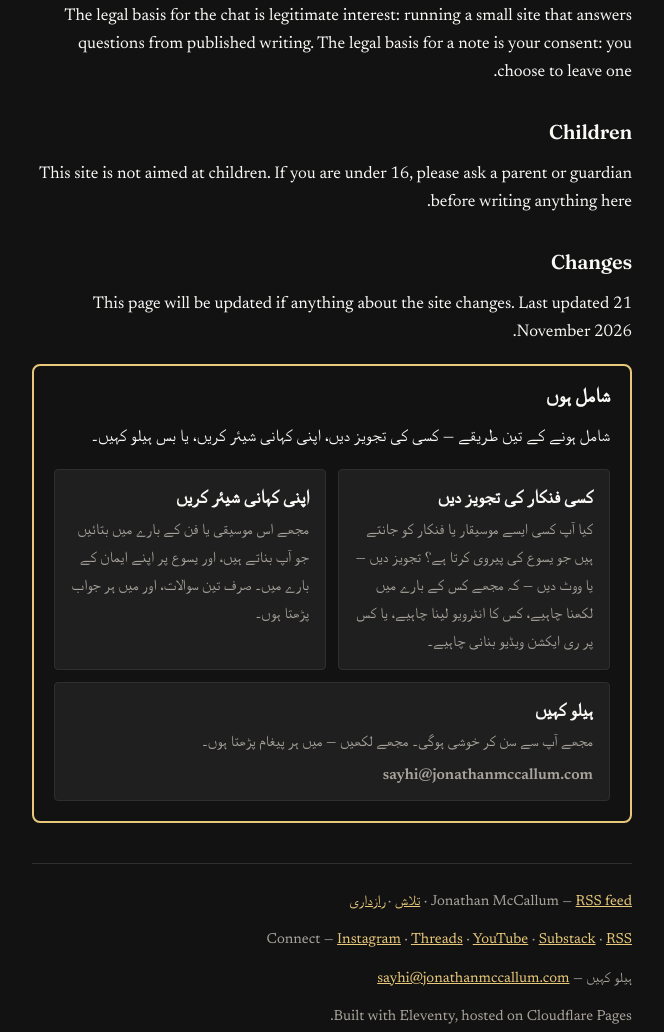
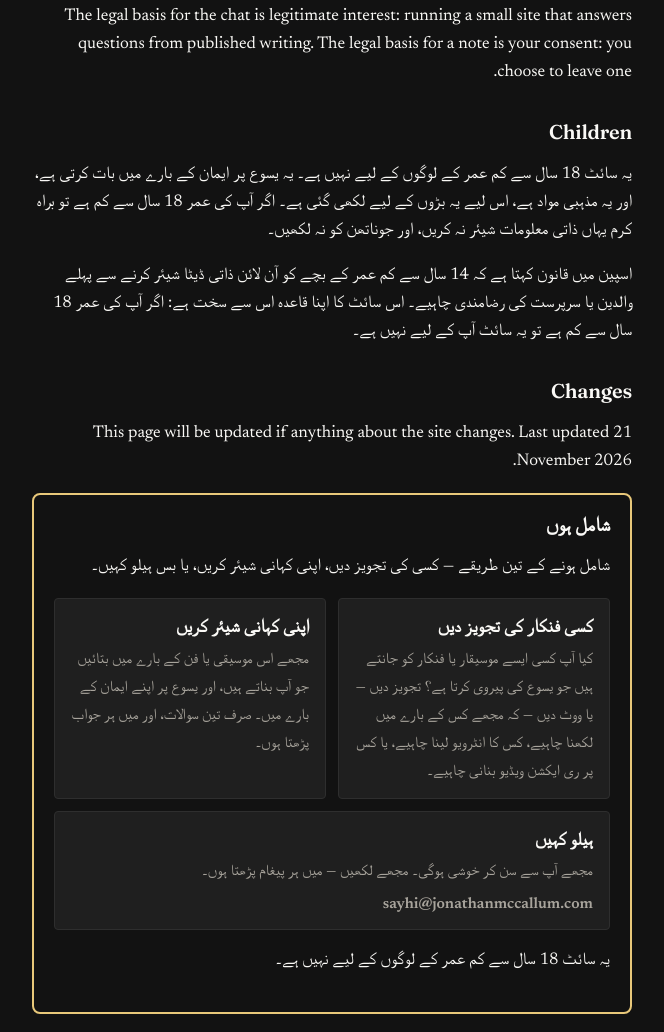
Before and after one commit to streamjonathan/jonathanmccallum-ur, an Eleventy site: page content/pages/privacy.md in a window 1280 px wide. Shown: the part 1581-2613 px from the top of the page, without its empty margins (308-972 px from the left). Built offline with nearby package versions, Linux system fonts and the light colour scheme; Eleventy itself is replaced by a stand-in of ours; files that its build step writes are made by us from their sources.

Commit message:
Add under-18 notice: site is not for people under 18 (Get involved + privacy Children section) [ur]

```diff
--- a/_includes/get-involved.njk
+++ b/_includes/get-involved.njk
@@ -16,4 +16,5 @@
       <span class="get-involved__email" data-contact-email-text>مجھے ای میل کریں</span>
     </a>
   </div>
+  <p>یہ سائٹ 18 سال سے کم عمر کے لوگوں کے لیے نہیں ہے۔</p>
 </section>
--- a/content/pages/privacy.md
+++ b/content/pages/privacy.md
@@ -42,7 +42,9 @@ The legal basis for the chat is legitimate interest: running a small site that a
 
 ## Children
 
-This site is not aimed at children. If you are under 16, please ask a parent or guardian before writing anything here.
+یہ سائٹ 18 سال سے کم عمر کے لوگوں کے لیے نہیں ہے۔ یہ یسوع پر ایمان کے بارے میں بات کرتی ہے، اور یہ مذہبی مواد ہے، اس لیے یہ بڑوں کے لیے لکھی گئی ہے۔ اگر آپ کی عمر 18 سال سے کم ہے تو براہ کرم یہاں ذاتی معلومات شیئر نہ کریں، اور جوناتھن کو نہ لکھیں۔
+
+اسپین میں قانون کہتا ہے کہ 14 سال سے کم عمر کے بچے کو آن لائن ذاتی ڈیٹا شیئر کرنے سے پہلے والدین یا سرپرست کی رضامندی چاہیے۔ اس سائٹ کا اپنا قاعدہ اس سے سخت ہے: اگر آپ کی عمر 18 سال سے کم ہے تو یہ سائٹ آپ کے لیے نہیں ہے۔
 
 ## Changes
 
```
